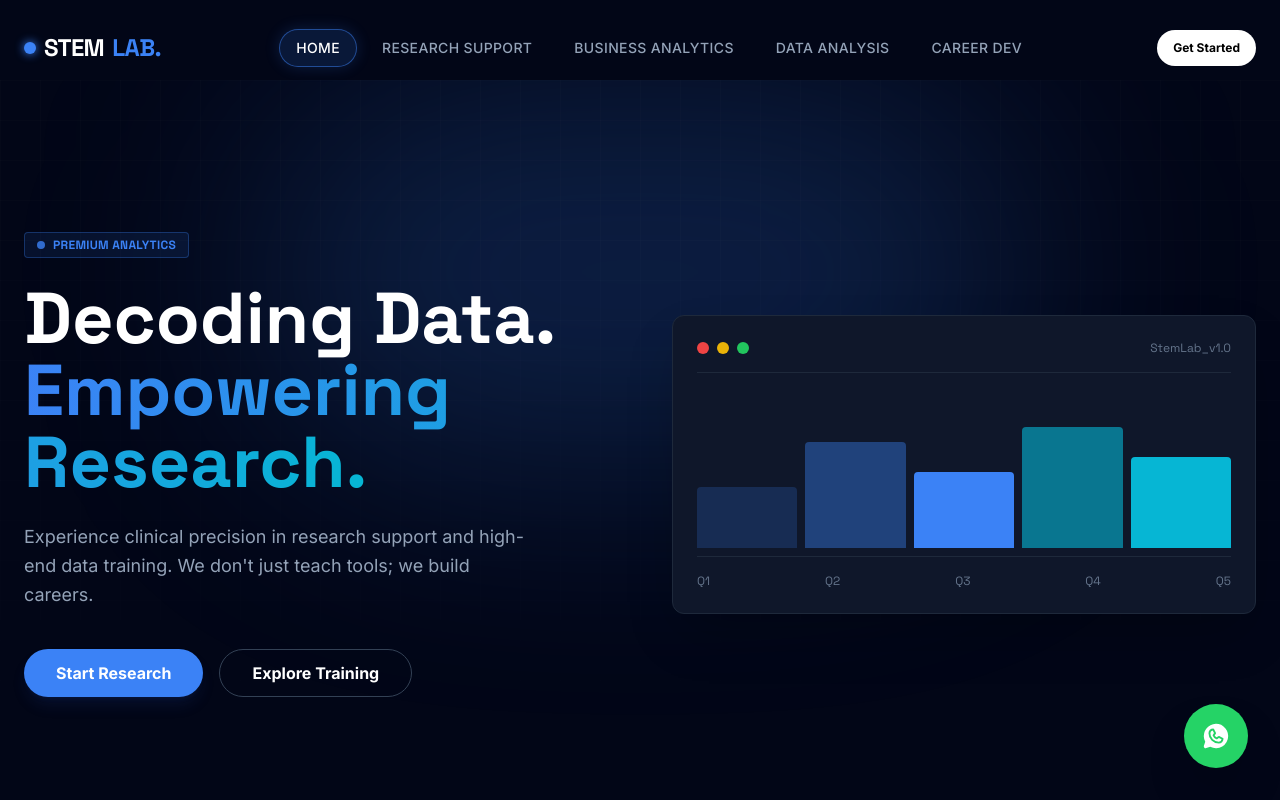
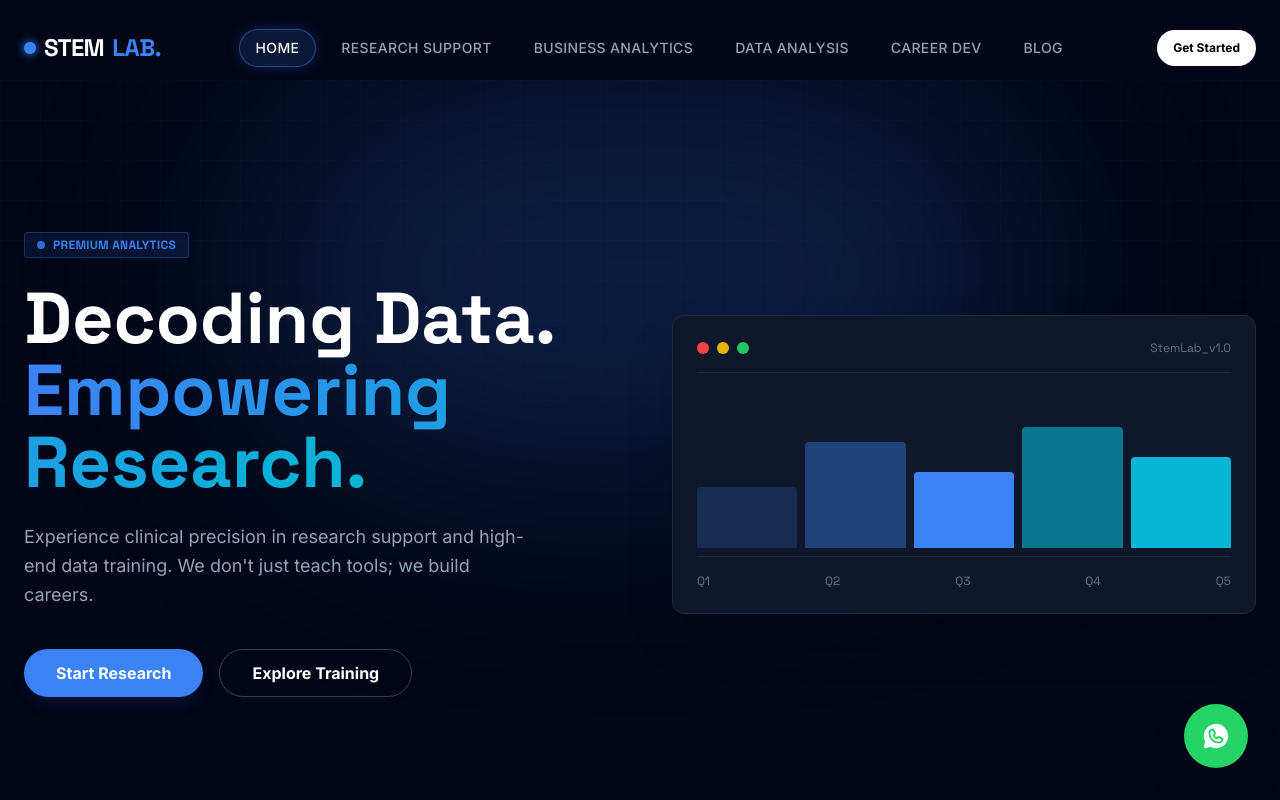
Before and after one commit to Lawrencium-103/stemlab-website, a Next.js app: page / in a window 1280 px wide. Shown: the top 800 px of the page. Built offline with nearby package versions, Linux system fonts and the light colour scheme.

Commit message:
Fix: Add Blog link to Navbar

```diff
--- a/components/layout/Navbar.tsx
+++ b/components/layout/Navbar.tsx
@@ -13,6 +13,7 @@ const navItems = [
     { name: "Business Analytics", path: "/business" },
     { name: "Data Analysis", path: "/data" },
     { name: "Career Dev", path: "/career" },
+    { name: "Blog", path: "/blog" },
 ];
 
 export function Navbar() {
```
